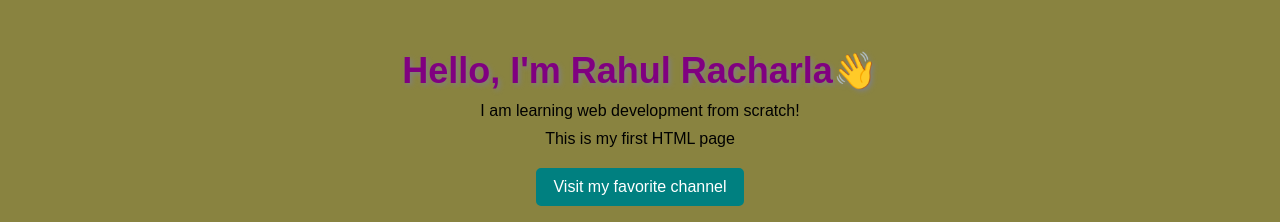
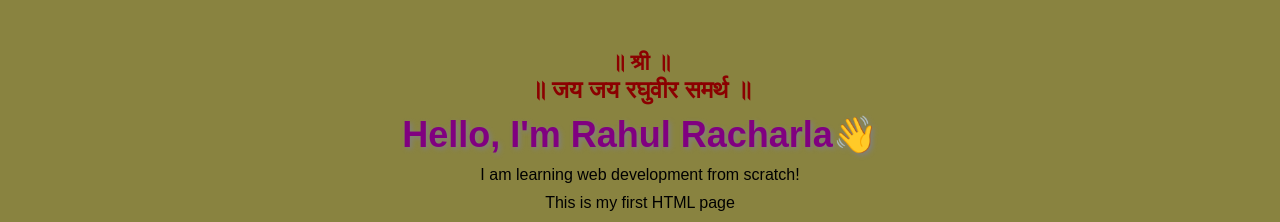
Before and after one commit to RahulRacharla28/my-first-website, a plain HTML site: page index.html in a window 1280 px wide. Shown: the top 222 px of the page. Drawn offline with Linux system fonts and the light colour scheme.

Commit message:
Add files via upload
Made some changes to the page.

```diff
--- a/index.html
+++ b/index.html
@@ -6,6 +6,8 @@
 </head>
 <body>
     <div class="container">
+    <p class="shree-line">॥ श्री ॥</p>
+    <p class="marathi-line">॥ जय जय रघुवीर समर्थ ॥</p>
     <h1 id="main-heading">Hello, I'm Rahul Racharla👋</h1>
     <p>I am learning web development from scratch!</p>
     <p>This is my first HTML page</p>
--- a/style.css
+++ b/style.css
@@ -89,3 +89,20 @@ footer a:hover {
   font-size: 36px;
   text-shadow: 2px 2px 5px gray;
 }
+
+ .marathi-line {
+  font-size: 24px;
+  color: darkred;
+  font-weight: bold;
+  text-align: center;
+  font-family: 'Mukta', sans-serif; /* Optional: Marathi-friendly font */
+  margin-top: 0px;
+}
+
+.shree-line {
+  font-size: 22px;
+  color: darkred;
+  text-align: center;
+  font-weight: bold;
+  margin-bottom: 0px;
+}
```
